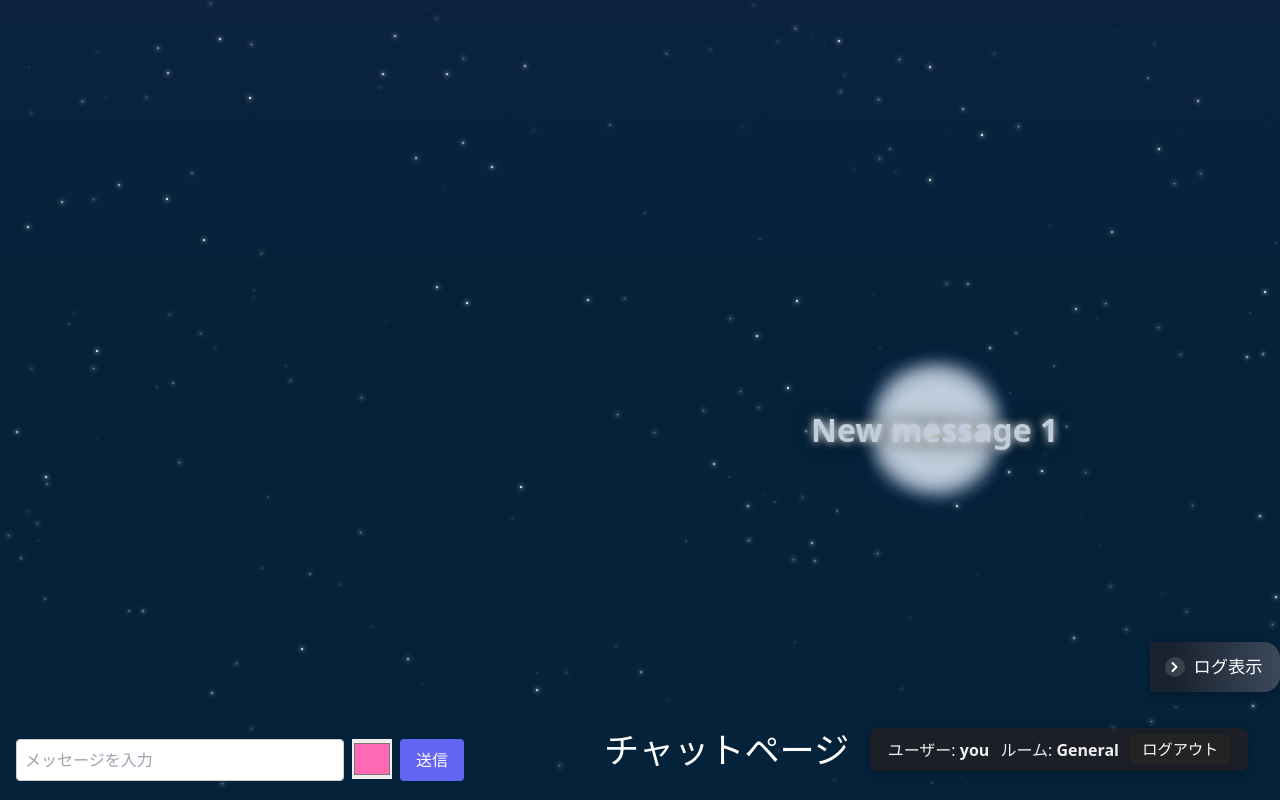
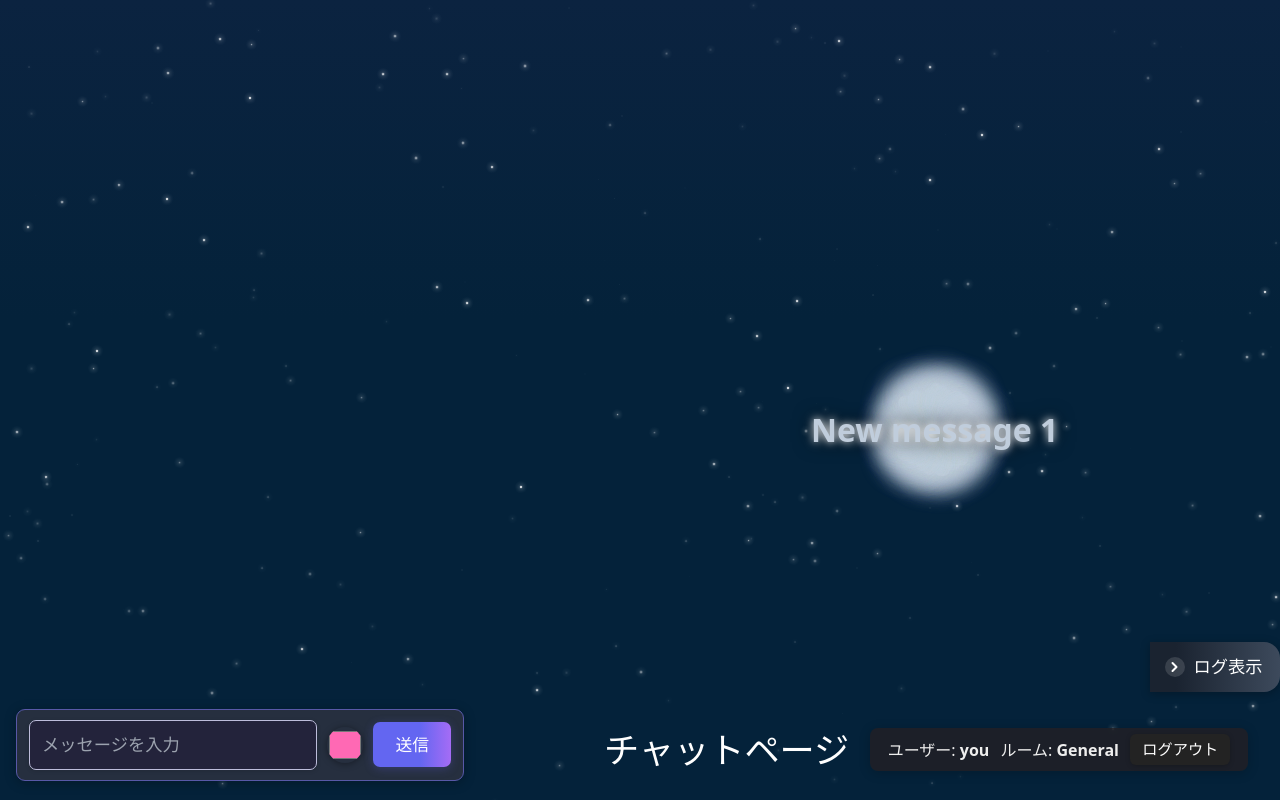
Before and after one commit to HiCoder-IE-hackathon-team5/HanabiTalk-front, a React (Vite) app: page /chat in a window 1280 px wide. Built offline with nearby package versions, Linux system fonts and the light colour scheme.

Commit message:
チャット送信の改良

```diff
--- a/src/components/MessageInput.tsx
+++ b/src/components/MessageInput.tsx
@@ -14,30 +14,76 @@ const MessageInput: React.FC<MessageInputProps> = ({ sendMessage }) => {
     setMessage("");
   };
 
+  // エンター送信対応（IME確定中は送信しない）
+  const handleKeyDown = (e: React.KeyboardEvent<HTMLInputElement>) => {
+    if (e.key === "Enter" && !(e.nativeEvent as any).isComposing) {
+      handleSend();
+    }
+  };
+
   return (
-    <div style={{ display: "flex", gap: "8px", marginTop: "16px" }}>
+    <div
+      style={{
+        display: "flex",
+        gap: "10px",
+        marginTop: "16px",
+        alignItems: "center",
+        background: "rgba(40,48,64,0.96)",
+        borderRadius: "9px",
+        boxShadow: "0 2px 12px #0004",
+        padding: "10px 12px",
+        border: "1.5px solid #5858a7",
+      }}
+    >
       <input
         value={message}
         onChange={e => setMessage(e.target.value)}
         placeholder="メッセージを入力"
-        style={{ flex: 1, padding: "8px", borderRadius: "4px", border: "1px solid #ccc" }}
+        onKeyDown={handleKeyDown}
+        style={{
+          flex: 1,
+          padding: "11px 12px",
+          borderRadius: "7px",
+          border: "1.5px solid #bdbddb",
+          background: "#23233b",
+          color: "#f7f7fd",
+          fontSize: "1.08em",
+          outline: "none",
+          boxShadow: "0 1px 4px #0002",
+        }}
       />
       <input
         type="color"
         value={color}
         onChange={e => setColor(e.target.value)}
-        style={{ width: "40px", height: "40px" }}
+        title="花火の色"
+        style={{
+          width: "36px",
+          height: "36px",
+          border: "none",
+          borderRadius: "50%",
+          boxShadow: "0 1px 7px #0006",
+          background: "none",
+          cursor: "pointer",
+        }}
       />
       <button
         onClick={handleSend}
         style={{
-          background: "#6366f1",
+          background: "linear-gradient(90deg, #6366f1 60%, #a56cf5 100%)",
           color: "white",
           border: "none",
-          padding: "8px 16px",
-          borderRadius: "4px",
-          cursor: "pointer"
+          padding: "10px 22px",
+          borderRadius: "7px",
+          fontWeight: 600,
+          fontSize: "1.05em",
+          cursor: "pointer",
+          boxShadow: "0 2px 10px #6161e544",
+          transition: "background 0.17s, box-shadow 0.1s, transform 0.08s",
         }}
+        onMouseDown={e => (e.currentTarget.style.transform = "scale(0.96)")}
+        onMouseUp={e => (e.currentTarget.style.transform = "scale(1)")}
+        onMouseLeave={e => (e.currentTarget.style.transform = "scale(1)")}
       >
         送信
       </button>
```
Also changed, not shown: 3 other files (tests, documents, lock files or other folders).
